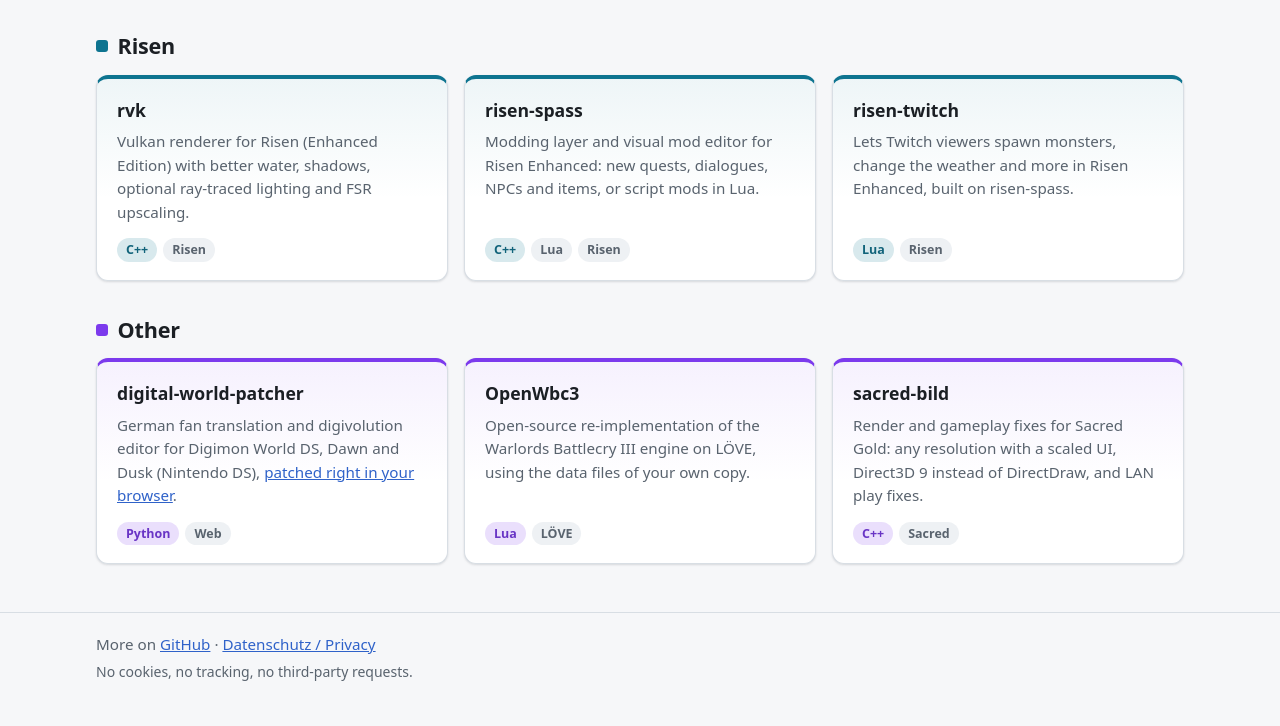
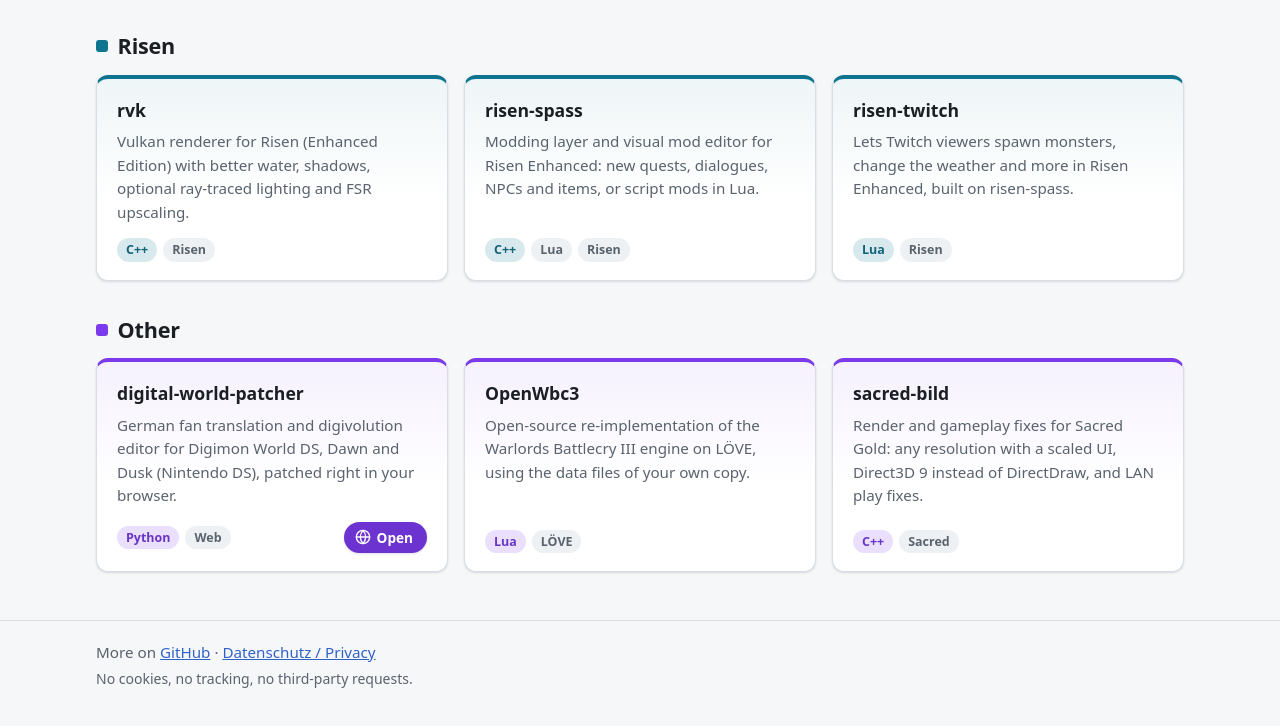
Before and after one commit to kirides/kirides.github.io, a plain HTML site: page site/index.html in a window 1280 px wide. Shown: the part 1426-2152 px from the top of the page. Drawn offline with Linux system fonts and the light colour scheme.

Commit message:
Add Open buttons for projects with a GitHub Pages site
Co-Authored-By: Claude Opus 5.5 <noreply@anthropic.com>
Claude-Session: https://claude.ai/code/session_01BBPvxxojRkV5T9g31TJbsX

```diff
--- a/site/index.html
+++ b/site/index.html
@@ -112,8 +112,11 @@
       <ul class="cards theme-other">
         <li class="card">
           <h5><a href="https://github.com/kirides/digital-world-patcher">digital-world-patcher</a></h5>
-          <p>German fan translation and digivolution editor for Digimon World DS, Dawn and Dusk (Nintendo DS), <a class="inline" href="https://kirides.github.io/digital-world-patcher/">patched right in your browser</a>.</p>
-          <ul class="tags"><li>Python</li><li>Web</li></ul>
+          <p>German fan translation and digivolution editor for Digimon World DS, Dawn and Dusk (Nintendo DS), patched right in your browser.</p>
+          <div class="card-foot">
+            <ul class="tags"><li>Python</li><li>Web</li></ul>
+            <a class="open-btn" href="https://kirides.github.io/digital-world-patcher/"><svg aria-hidden="true" viewBox="0 0 24 24" width="16" height="16" fill="none" stroke="currentColor" stroke-width="2" stroke-linecap="round" stroke-linejoin="round"><circle cx="12" cy="12" r="10"/><path d="M2 12h20"/><path d="M12 2a15.3 15.3 0 0 1 4 10 15.3 15.3 0 0 1-4 10 15.3 15.3 0 0 1-4-10 15.3 15.3 0 0 1 4-10z"/></svg>Open<span class="sr-only"> digital-world-patcher website</span></a>
+          </div>
         </li>
         <li class="card">
           <h5><a href="https://github.com/kirides/OpenWbc3">OpenWbc3</a></h5>
@@ -152,7 +155,10 @@
         <li class="card">
           <h5><a href="https://github.com/kirides/daedalus2bbcode">daedalus2bbcode</a></h5>
           <p>Small web page that highlights Daedalus code and copies it as BBCode for forum posts.</p>
-          <ul class="tags"><li>HTML</li></ul>
+          <div class="card-foot">
+            <ul class="tags"><li>HTML</li></ul>
+            <a class="open-btn" href="https://kirides.github.io/daedalus2bbcode/"><svg aria-hidden="true" viewBox="0 0 24 24" width="16" height="16" fill="none" stroke="currentColor" stroke-width="2" stroke-linecap="round" stroke-linejoin="round"><circle cx="12" cy="12" r="10"/><path d="M2 12h20"/><path d="M12 2a15.3 15.3 0 0 1 4 10 15.3 15.3 0 0 1-4 10 15.3 15.3 0 0 1-4-10 15.3 15.3 0 0 1 4-10z"/></svg>Open<span class="sr-only"> daedalus2bbcode website</span></a>
+          </div>
         </li>
       </ul>
     </section>
--- a/site/style.css
+++ b/site/style.css
@@ -325,3 +325,46 @@ a { color: var(--accent); }
   font-size: 0.9rem;
 }
 .card-list > p { flex: 0; margin-bottom: 12px; }
+
+/* "Open" button for projects with a live GitHub Pages site */
+.card-foot {
+  display: flex;
+  align-items: center;
+  justify-content: space-between;
+  gap: 8px 12px;
+  flex-wrap: wrap;
+}
+.open-btn {
+  position: relative; /* sits above the card-wide link */
+  z-index: 1;
+  display: inline-flex;
+  align-items: center;
+  gap: 6px;
+  padding: 5px 14px 5px 11px;
+  border-radius: 999px;
+  font-size: 0.85rem;
+  font-weight: 600;
+  text-decoration: none;
+  color: #fff;
+  background: color-mix(in srgb, var(--c, var(--accent)) 88%, #000);
+  box-shadow: var(--shadow);
+  transition: filter 0.15s ease, transform 0.15s ease;
+}
+.open-btn:hover { filter: brightness(1.12); transform: translateY(-1px); }
+.open-btn:focus-visible { outline: 3px solid var(--c, var(--accent)); outline-offset: 2px; }
+.open-btn svg { flex: none; }
+@media (prefers-color-scheme: dark) {
+  .open-btn { color: #0f1216; background: var(--c, var(--accent)); }
+}
+@media (prefers-reduced-motion: reduce) {
+  .open-btn { transition: none; }
+  .open-btn:hover { transform: none; }
+}
+
+.sr-only {
+  position: absolute;
+  width: 1px; height: 1px;
+  overflow: hidden;
+  clip: rect(0 0 0 0);
+  white-space: nowrap;
+}
```
